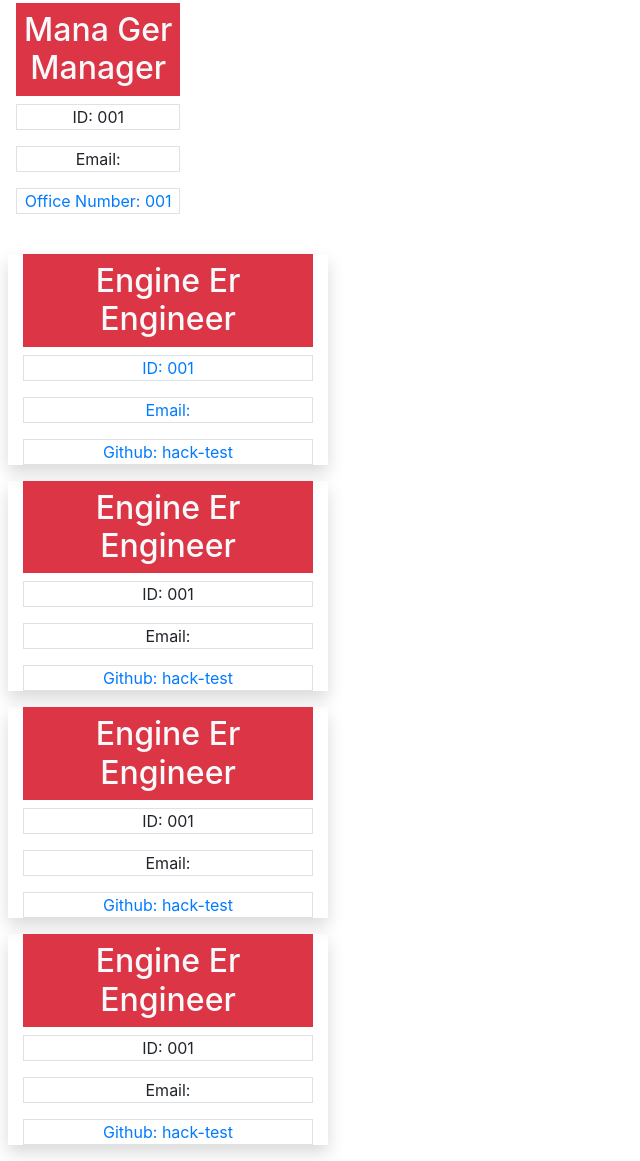
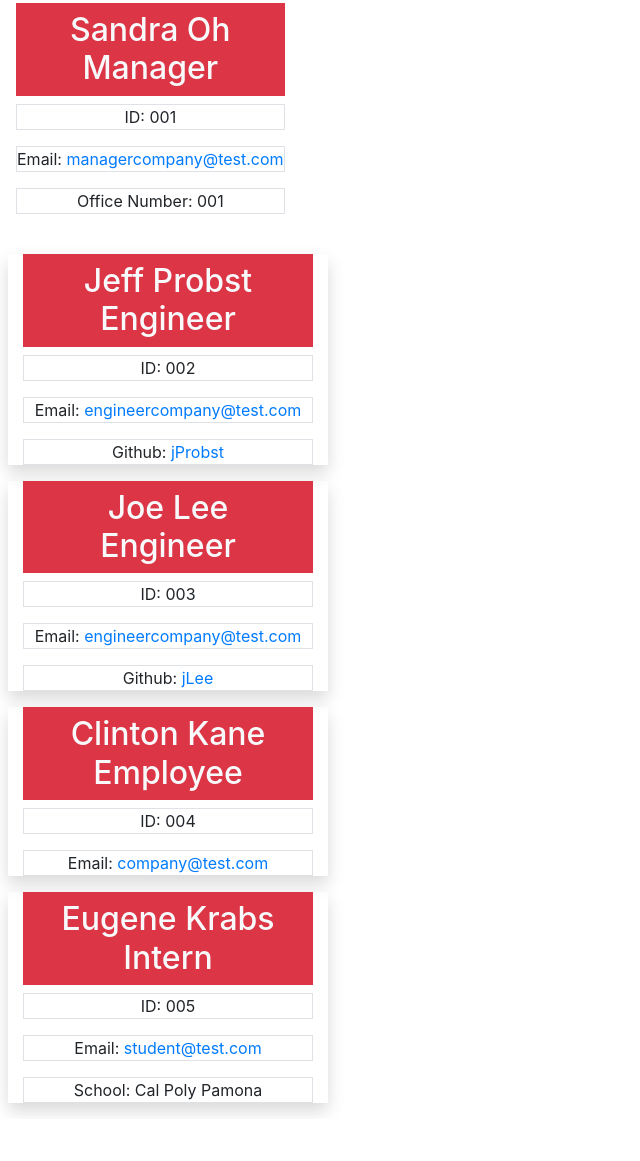
Before and after one commit to rhazama/TeamProfileGenerator, a website: page dist/index.html in a window 1280 px wide. Shown: the part 101-1262 px from the top of the page, without its empty margins (0-640 px from the left). After the commit the page ends 1220 px from the top, so only its background shows below. Drawn offline with nearby package versions, Linux system fonts and the light colour scheme.

Commit message:
added sample team

```diff
--- a/dist/index.html
+++ b/dist/index.html
@@ -18,11 +18,11 @@
         <div class="row justify-content-evenly p-3">
             <div>
                 <h2 class="text-center bg-danger text-light p-2">
-                    Mana Ger<br>
+                    Sandra Oh<br>
                     Manager
                 </h2>
                 <p class="text-center border">ID: 001</p>
-                <p class="text-center border">Email: <a href="mailto:managercompany@test.com"</a></p>
+                <p class="text-center border">Email: <a href="managercompany@test.com">managercompany@test.com</a></p>
                 <p class="text-center border">Office Number: 001</p>
             </div>
         </div>
@@ -31,48 +31,47 @@
     <div class="shadow col-3 m-2">
         <div>
             <h2 class="text-center bg-danger text-light p-2">
-                Engine Er<br>
+                Jeff Probst<br>
                 Engineer
             </h2>
-            <p class="text-center border">ID: 001</p>
-            <p class="text-center border">Email: <a href="mailto:engineercompany@test.com"</a></p>
-            <p class="text-center border">Github: <a href="https://github.com/test" target="_blank">hack-test</a></p>
+            <p class="text-center border">ID: 002</p>
+            <p class="text-center border">Email: <a href="mailto:engineercompany@test.com">engineercompany@test.com</a></p>
+            <p class="text-center border">Github: <a href="https://github.com/test" target="_blank">jProbst</a></p>
         </div>
     </div>
 
     <div class="shadow col-3 m-2">
         <div>
             <h2 class="text-center bg-danger text-light p-2">
-                Engine Er<br>
+                Joe Lee<br>
                 Engineer
             </h2>
-            <p class="text-center border">ID: 001</p>
-            <p class="text-center border">Email: <a href="mailto:engineercompany@test.com"</a></p>
-            <p class="text-center border">Github: <a href="https://github.com/test" target="_blank">hack-test</a></p>
+            <p class="text-center border">ID: 003</p>
+            <p class="text-center border">Email: <a href="mailto:engineercompany@test.com">engineercompany@test.com</a></p>
+            <p class="text-center border">Github: <a href="https://github.com/test" target="_blank">jLee</a></p>
         </div>
     </div>
 
     <div class="shadow col-3 m-2">
         <div>
             <h2 class="text-center bg-danger text-light p-2">
-                Engine Er<br>
-                Engineer
+                Clinton Kane<br>
+                Employee
             </h2>
-            <p class="text-center border">ID: 001</p>
-            <p class="text-center border">Email: <a href="mailto:engineercompany@test.com"</a></p>
-            <p class="text-center border">Github: <a href="https://github.com/test" target="_blank">hack-test</a></p>
+            <p class="text-center border">ID: 004</p>
+            <p class="text-center border">Email: <a href="mailto:company@test.com">company@test.com</a></p>
         </div>
     </div>
 
     <div class="shadow col-3 m-2">
         <div>
             <h2 class="text-center bg-danger text-light p-2">
-                Engine Er<br>
-                Engineer
+                Eugene Krabs<br>
+                Intern
             </h2>
-            <p class="text-center border">ID: 001</p>
-            <p class="text-center border">Email: <a href="mailto:engineercompany@test.com"</a></p>
-            <p class="text-center border">Github: <a href="https://github.com/test" target="_blank">hack-test</a></p>
+            <p class="text-center border">ID: 005</p>
+            <p class="text-center border">Email: <a href="mailto:student@test.com">student@test.com</a></p>
+            <p class="text-center border">School: Cal Poly Pamona</p>
         </div>
     </div>
 </body>
```
